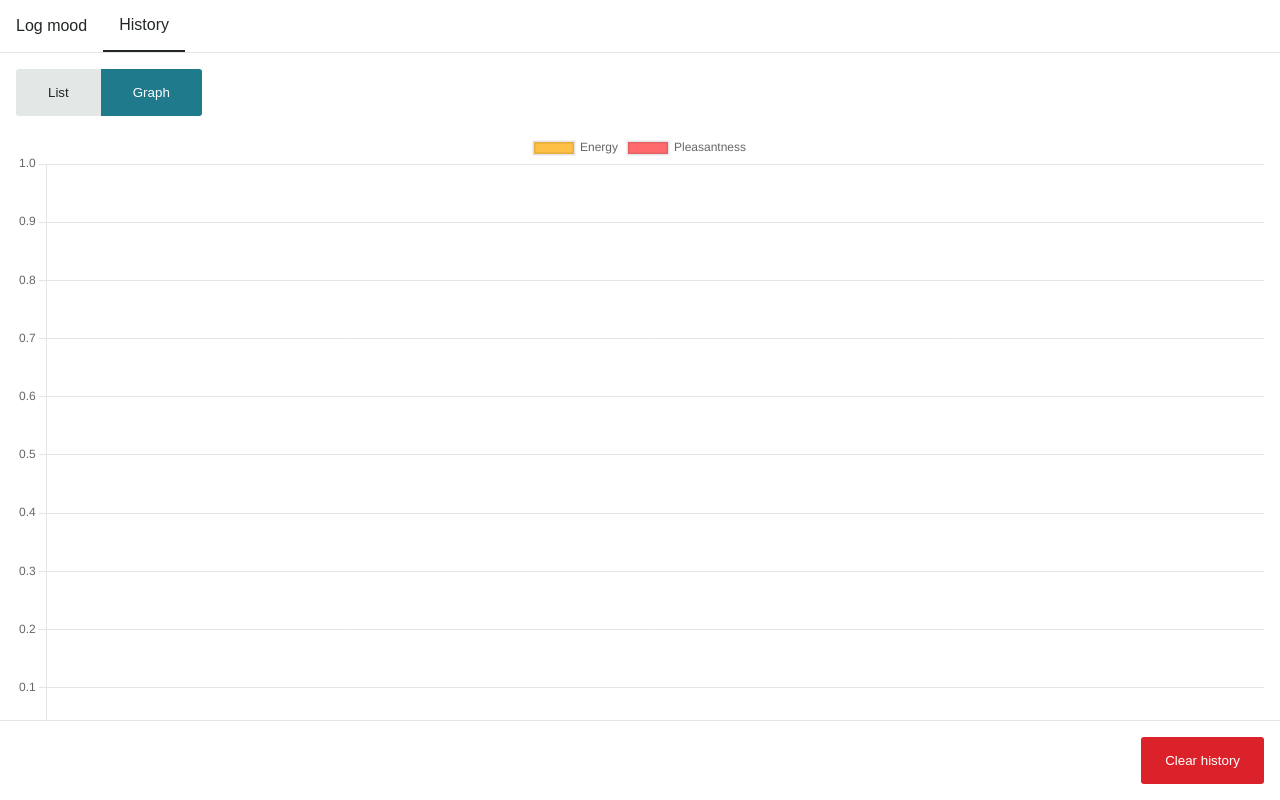
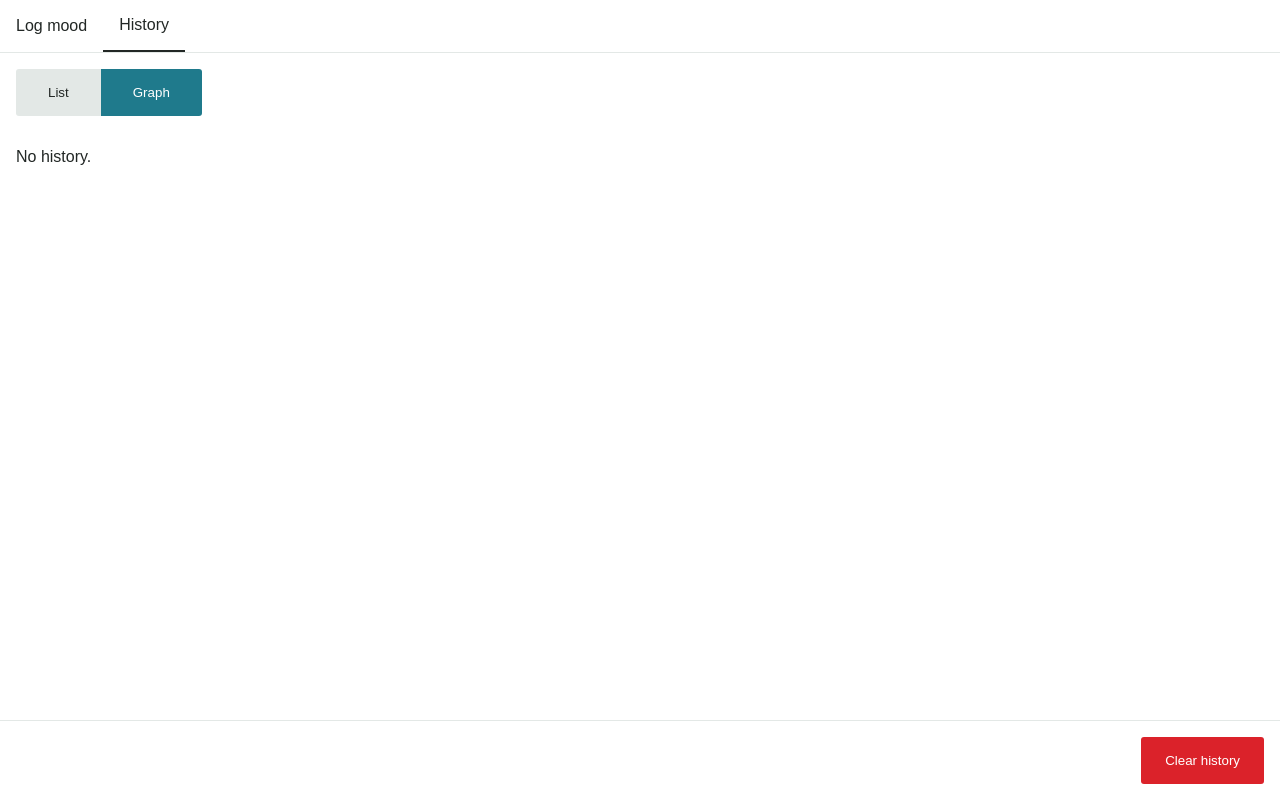
Before and after one commit to itsbrittaleigh/mood-tracker, a React (Vite) app: page /history in a window 1280 px wide. Both pictures are taken after a click on the button "Graph". Built offline with nearby package versions, Linux system fonts and the light colour scheme.

Commit message:
✨ feat: zero state for graph view

```diff
--- a/src/pages/GraphView.tsx
+++ b/src/pages/GraphView.tsx
@@ -45,6 +45,8 @@ const GraphView = ({ moodHistory }: GraphViewProps) => {
     ],
   };
 
+  if (data.length === 0) return <p>No history.</p>
+
   return (
     <Line
       data={chartData}
```
